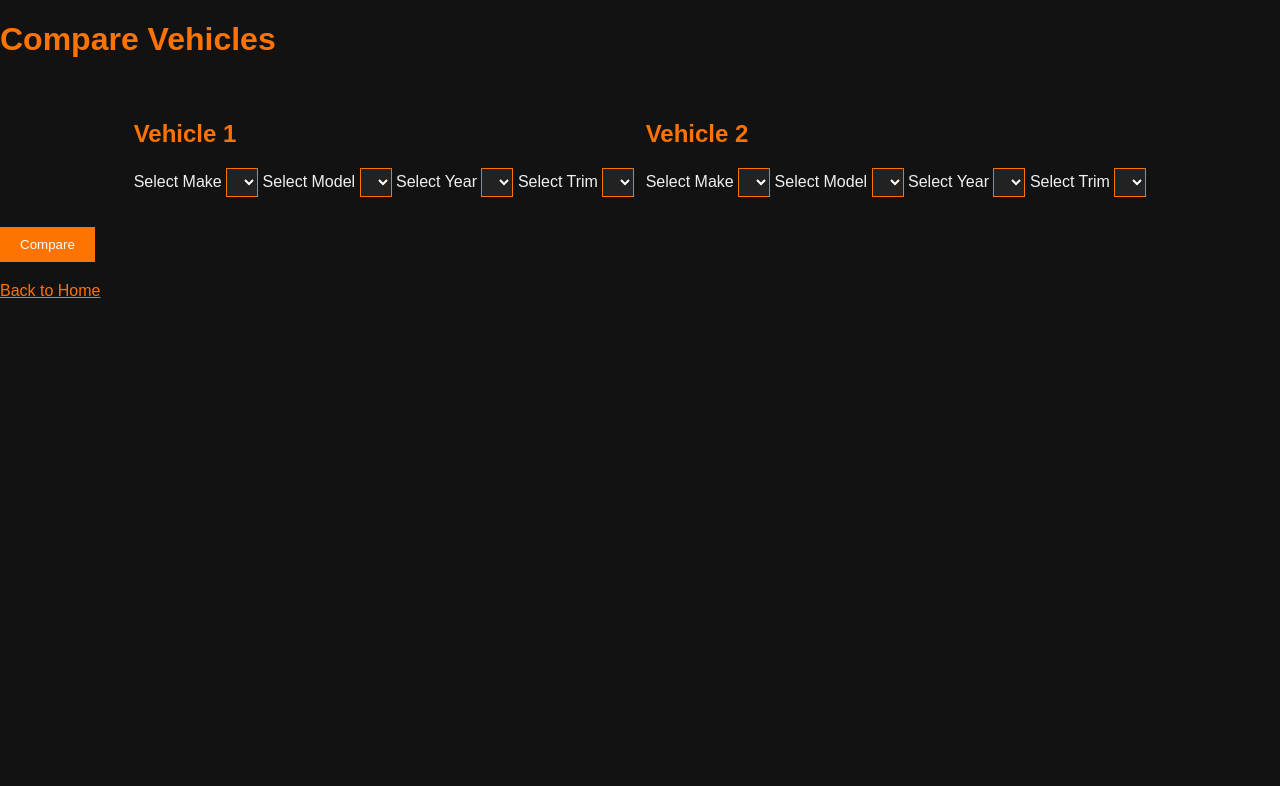
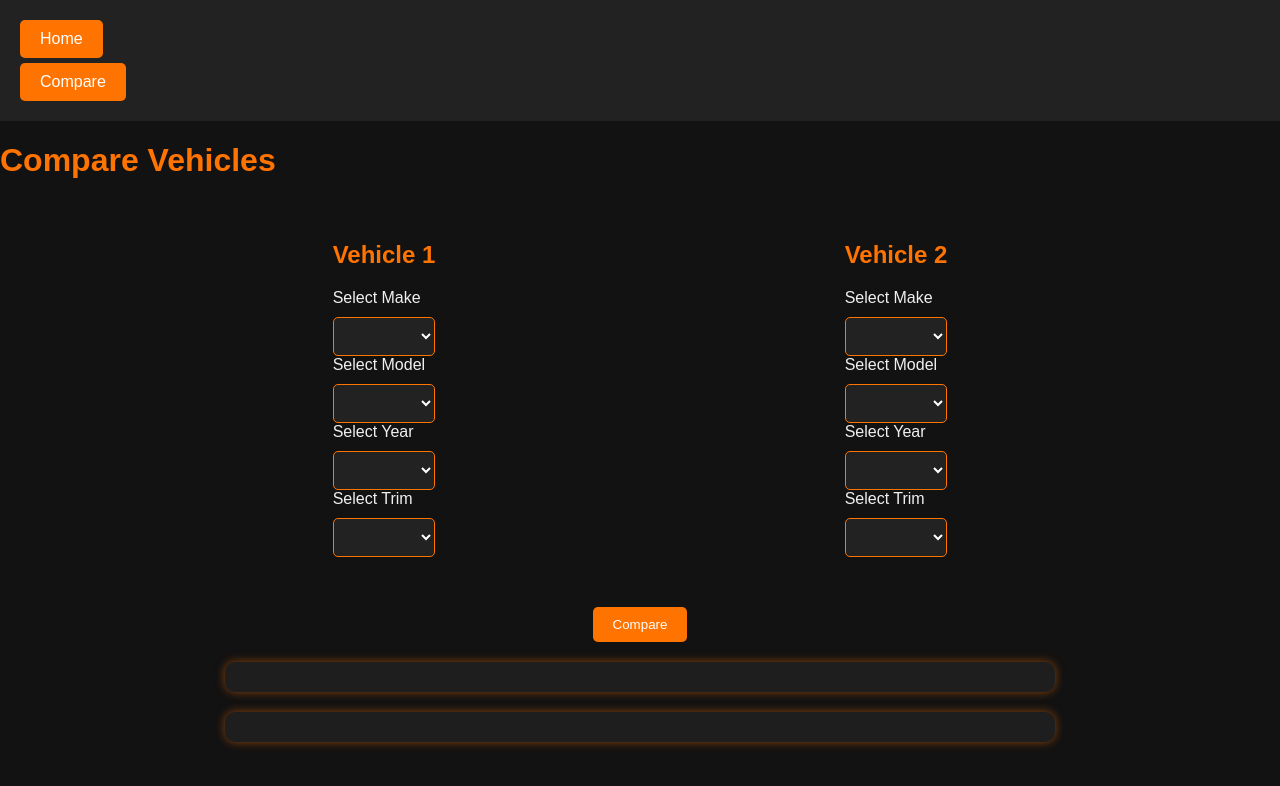
Before and after one commit to 28choucroute28/VroumVroumTaRace, a website: page compare.html in a window 1280 px wide. Drawn offline with nearby package versions, Linux system fonts and the light colour scheme.

Commit message:
added better CSS

```diff
--- a/compare.html
+++ b/compare.html
@@ -26,6 +26,10 @@
         </style>
     </head>
     <body>
+        <div class="navbar">
+            <button onclick="window.location.href='index.html'">Home</button>
+            <button onclick="window.location.href='compare.html'">Compare</button>
+        </div>
         <h1>Compare Vehicles</h1>
         <div class="container">
             <div class="selection">
--- a/page-transition.js
+++ b/page-transition.js
@@ -12,15 +12,4 @@ document.addEventListener("DOMContentLoaded", function() {
             }, 400);
         });
     });
-
-    // Add Back to Home link in compare.html
-    if (window.location.pathname.includes("compare.html")) {
-        const backToHome = document.createElement("a");
-        backToHome.href = "index.html";
-        backToHome.textContent = "Back to Home";
-        backToHome.style.display = "block";
-        backToHome.style.marginTop = "20px";
-        backToHome.style.color = "#ff7300";
-        document.body.appendChild(backToHome);
-    }
 });
--- a/styles.css
+++ b/styles.css
@@ -18,6 +18,28 @@ h1, h2 {
     padding: 20px;
 }
 
+/* Navbar */
+.navbar {
+    background-color: #222;
+    padding: 15px;
+    text-align: center;
+}
+
+.navbar button {
+    background-color: #ff7300;
+    color: white;
+    border: none;
+    padding: 10px 20px;
+    margin: 5px;
+    cursor: pointer;
+    font-size: 1em;
+    transition: background 0.3s;
+}
+
+.navbar button:hover {
+    background-color: #ff5500;
+}
+
 /* Buttons */
 button {
     background-color: #ff7300;
@@ -26,6 +48,10 @@ button {
     padding: 10px 20px;
     cursor: pointer;
     transition: background 0.3s;
+    border-radius: 5px;
+    display: block;
+    margin: 10px auto;
+    text-align: center;
 }
 
 button:hover {
@@ -37,10 +63,67 @@ select {
     background-color: #222;
     color: white;
     border: 1px solid #ff7300;
-    padding: 5px;
+    padding: 10px;
+    border-radius: 5px;
+    width: 100%;
+    margin-top: 10px;
+    display: block;
 }
 
-/* Smooth Page Transitions */
-.fade-out {
-    opacity: 0;
+/* Preview text visibility fix */
+.preview {
+    color: #f0f0f0;
+    font-size: 1em;
 }
+
+/* Centering comparison button */
+#compare-btn {
+    display: block;
+    margin: 20px auto;
+    text-align: center;
+}
+
+/* Styling results table */
+#comparison-results, #score-results {
+    width: 100%;
+    max-width: 800px;
+    margin: 20px auto;
+    background: #1e1e1e;
+    padding: 15px;
+    border-radius: 10px;
+    text-align: center;
+    box-shadow: 0px 0px 10px rgba(255, 115, 0, 0.5);
+}
+
+/* Search button centering */
+#query-form button {
+    display: block;
+    margin: 20px auto;
+    text-align: center;
+}
+
+/* Display results side by side */
+.result-item {
+    display: inline-block;
+    width: calc(33% - 20px);
+    margin: 10px;
+    padding: 10px;
+    background: #1e1e1e;
+    border-radius: 10px;
+    text-align: center;
+    box-shadow: 0px 0px 5px rgba(255, 115, 0, 0.5);
+}
+
+/* Vehicle details update feedback */
+#vehicle-details {
+    padding: 15px;
+    background: #1e1e1e;
+    border-radius: 10px;
+    box-shadow: 0px 0px 10px rgba(255, 115, 0, 0.5);
+    margin-top: 20px;
+    transition: transform 0.3s ease-in-out;
+}
+
+.vehicle-details-updated {
+    transform: scale(1.05);
+}
```
Also changed, not shown: index.html (+8 -1 lines).
